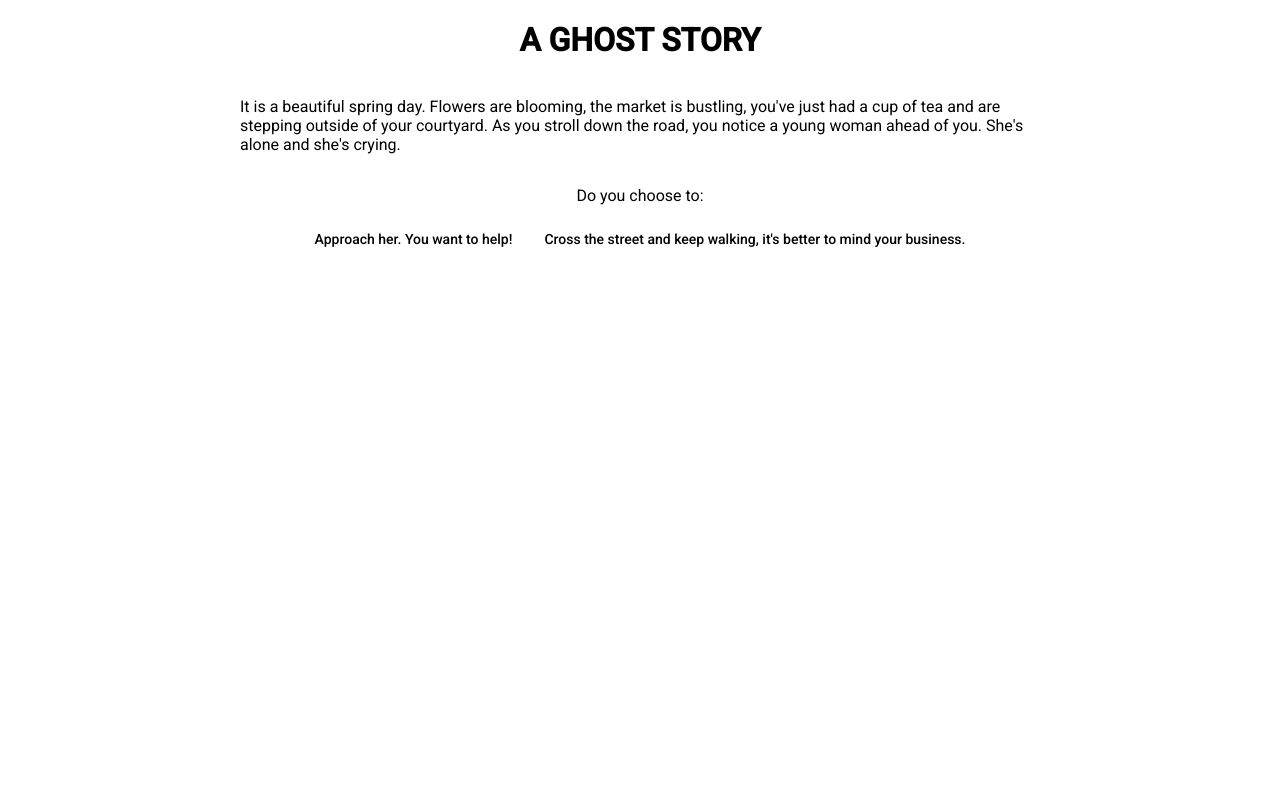
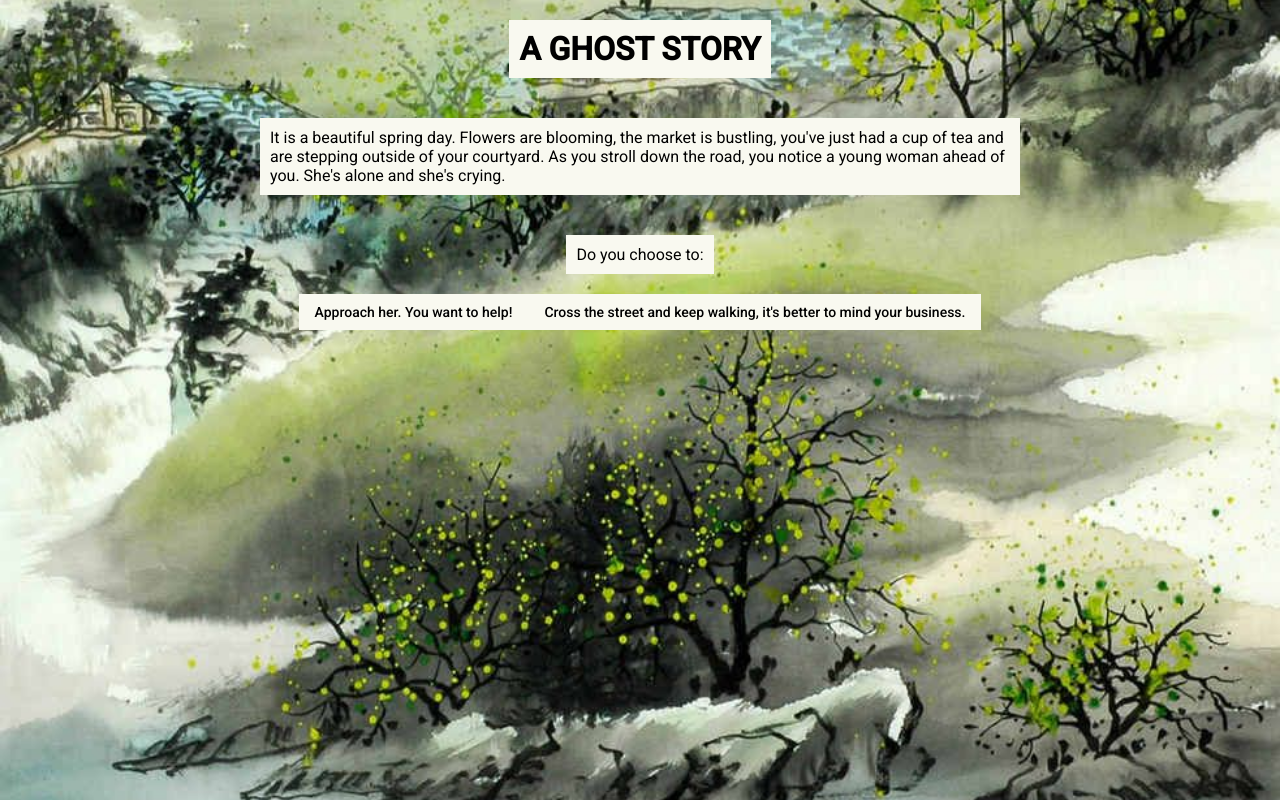
Before and after one commit to ecoble/ghost-story, an Angular app: page / in a window 1280 px wide. Built offline with nearby package versions, Linux system fonts and the light colour scheme.

Commit message:
background image and storylines

```diff
--- a/src/app/app.component.css
+++ b/src/app/app.component.css
@@ -1,16 +1,32 @@
 .container {
     display: flex;
     flex-direction: column;
+    flex: 1 1 auto;
     align-items: center;
+    position: absolute;
+    width: 100%;
+    height: 100%;
+    background: url("../assets/images/courtyard.jpeg") no-repeat center center fixed;
+    -webkit-background-size: cover;
+    -moz-background-size: cover;
+    -o-background-size: cover;
+    background-size: cover;
+}
+
+h1, p {
+    background-color: #F9F9F0;
+    padding: 10px;
+    margin: 20px;
 }
 
 .button-container {
+    background-color: #F9F9F0;
     display: flex;
     flex-direction: row;
 }
 
 .text-container {
-    width: 800px;
+    max-width: 800px;
 }
 
 .interactive-container {
```
Also changed, not shown: src/assets/images/courtyard.jpeg (added), 4 other files (tests, documents, lock files or other folders).
